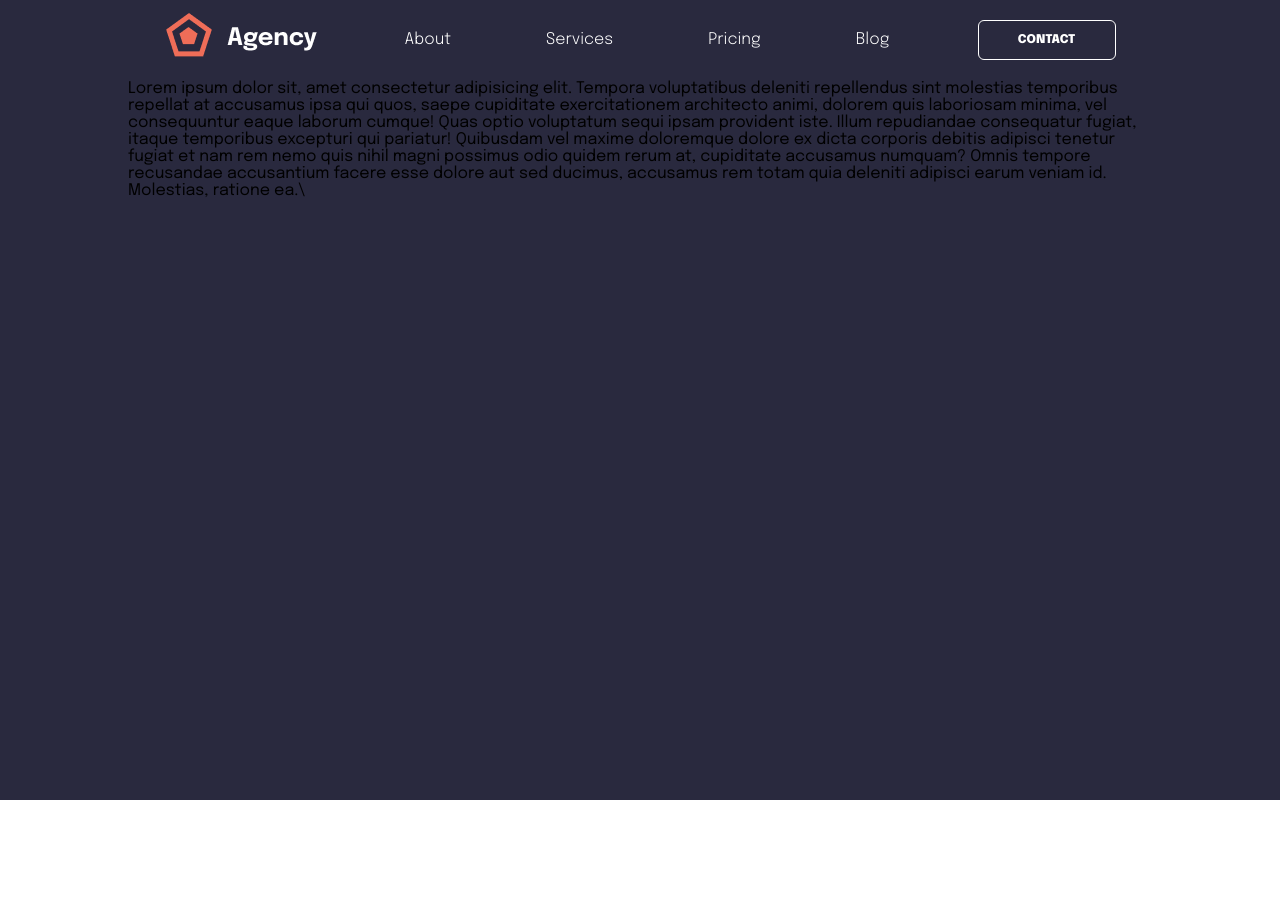
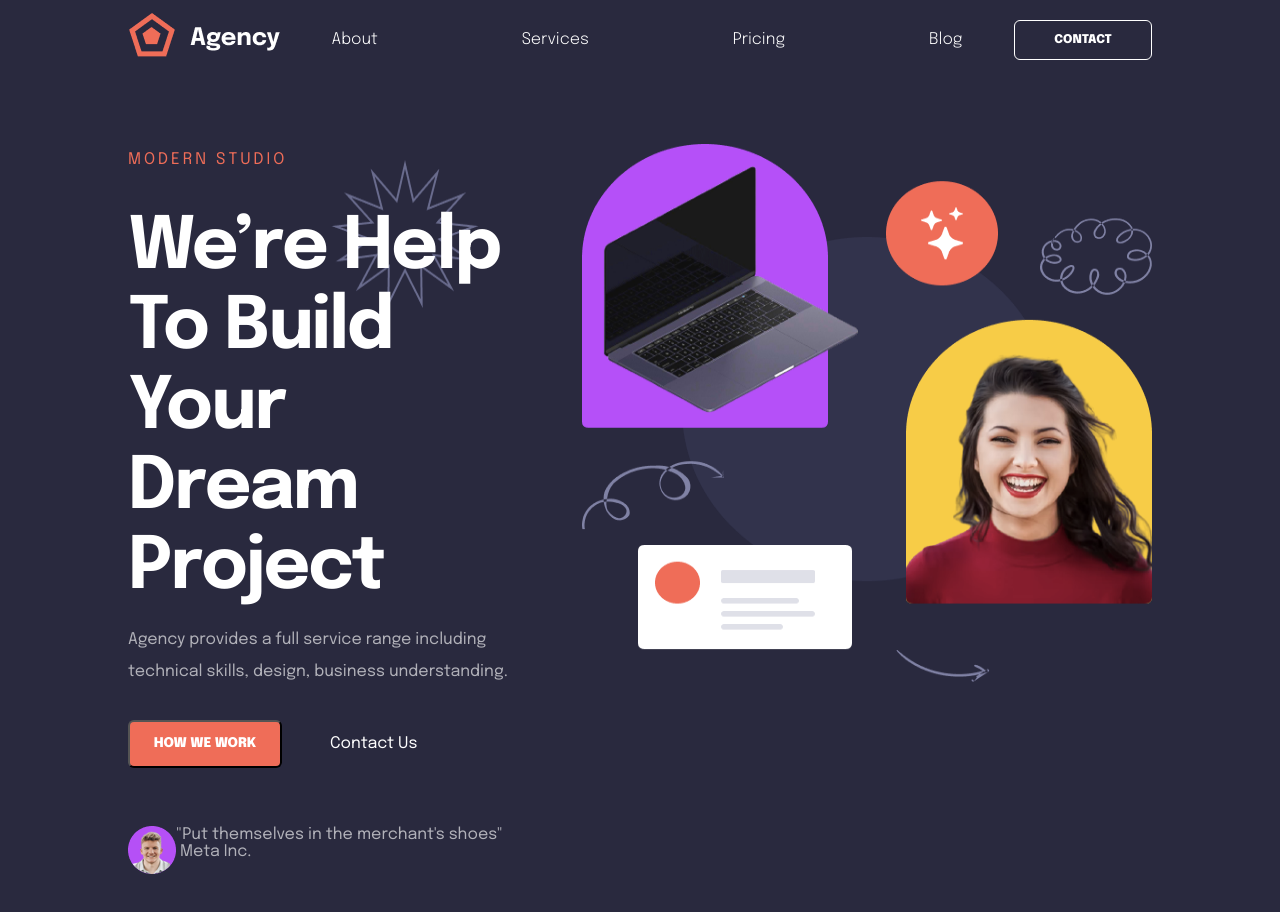
Before and after one commit to Kaushall-raut/Theemwiz-assignment, a plain HTML site: page index.html in a window 1280 px wide. Before the commit the page ends 800 px from the top, so only its background shows below. Drawn offline with Linux system fonts and the light colour scheme.

Commit message:
hero section added

```diff
--- a/index.html
+++ b/index.html
@@ -13,7 +13,7 @@
     <section class="main-section">
       <!--Navbar section  start     -->
 
-      <header>
+      <header class="container">
         <nav class="flex">
           <div class="logo">
             <span><img src="./src/images/logo.png" alt="logo" /></span>
@@ -32,22 +32,37 @@
 
       <!-- Navbar  section end     -->
 
-      <section class="hero">
-        <p>
-          Lorem ipsum dolor sit, amet consectetur adipisicing elit. Tempora
-          voluptatibus deleniti repellendus sint molestias temporibus repellat
-          at accusamus ipsa qui quos, saepe cupiditate exercitationem architecto
-          animi, dolorem quis laboriosam minima, vel consequuntur eaque laborum
-          cumque! Quas optio voluptatum sequi ipsam provident iste. Illum
-          repudiandae consequatur fugiat, itaque temporibus excepturi qui
-          pariatur! Quibusdam vel maxime doloremque dolore ex dicta corporis
-          debitis adipisci tenetur fugiat et nam rem nemo quis nihil magni
-          possimus odio quidem rerum at, cupiditate accusamus numquam? Omnis
-          tempore recusandae accusantium facere esse dolore aut sed ducimus,
-          accusamus rem totam quia deleniti adipisci earum veniam id. Molestias,
-          ratione ea.\
-        </p>
+      <!-- hero section start     -->
+
+      <section class="hero container grid">
+        <div>
+          <div>
+            <h5>MODERN STUDIO</h5>
+            <h1>We’re Help <span class="star"><img src="./src/images/Star.png" alt=""></span>  </br> To Build Your Dream Project</h1>
+            <div class="hero-text">
+              <p>
+                Agency provides a full service range including technical skills,
+                design, business understanding.
+              </p>
+            </div>
+          </div>
+          <div class="btn flex">
+            <button class="work">How We work</button>
+            <button class="contact"> contact us</button>
+          </div>
+          <div class="user-logo flex">
+            <img src="./src/images/user.png" alt="user logo">
+            <pre>"Put themselves in the merchant's shoes" </br> Meta Inc.
+            </pre>
+
+          </div>
+        </div>
+        <div class="image-container">
+          <img src="./src/images/hero-section.png" alt="hero-section logo" />
+        </div>
       </section>
+
+      <!-- hero section end     -->
     </section>
   </body>
 </html>
--- a/style.css
+++ b/style.css
@@ -12,22 +12,27 @@
 .grid {
   display: grid;
 }
+body {
+  height: 100vh;
+  background-color: #29293e;
+}
 
 .main-section {
   height: 100vh;
-  background-color: #29293e;
+}
+.container {
+  margin: auto 10%;
 }
 
 /*! Nav css */
 
 header {
   height: 5rem;
-  margin: auto 10%;
   color: white;
 }
 
 nav {
-  justify-content: space-around;
+  justify-content: space-between;
   align-items: center;
   height: 5rem;
 
@@ -37,11 +42,11 @@ nav {
   }
 
   .nav-menu {
-    justify-content: space-evenly;
+    justify-content: space-between;
     gap: 5rem;
     align-items: center;
     text-transform: capitalize;
-    width: 515px;
+    width: 631px;
     font-weight: 300;
     font-size: 16px;
     line-height: 32px;
@@ -64,7 +69,89 @@ nav {
     border-radius: 6px;
   }
 }
+/* hero section */
+.hero {
+  grid-template-columns: repeat(2, 1fr);
+  margin-top: 4rem;
+  gap: 4rem;
+  img {
+    width: 570px;
+    height: 560px;
+  }
 
-.hero {
-  margin: auto 10%;
+  h5 {
+    color: #ef6d58;
+    font-weight: 400;
+    font-size: 16px;
+    letter-spacing: 3px;
+    line-height: 32px;
+  }
+  h1 {
+    max-width: 523px;
+    position: relative;
+    margin-top: 2rem;
+    font-weight: 700;
+    font-size: 72px;
+    line-height: 80px;
+    letter-spacing: -2px;
+    color: white;
+    .star {
+      img {
+        position: absolute;
+        z-index: -1;
+        top: -12%;
+        left: 52%;
+        height: 148px;
+        width: 148px;
+      }
+    }
+  }
+
+  .hero-text {
+    max-width: 470px;
+    margin-top: 1rem;
+    color: #ffffffa3;
+    font-weight: 400;
+    font-size: 16px;
+    line-height: 32px;
+  }
+
+  .user-logo {
+    margin: 3.6rem  0;
+    align-items: start;
+    img {
+      width: 48px;
+      height: 48px;
+    }
+    pre{
+        /* padding-left: 1px; */
+        color: #FFFFFFA3;
+        /* line-break:strict; */
+    }
+  }
 }
+
+.btn {
+  margin: 2rem 0;
+  gap: 3rem;
+  .contact {
+    text-transform: capitalize;
+
+    background-color: transparent;
+    border: 0;
+    color: #ffffff;
+    font-weight: 400;
+    font-size: 16px;
+    line-height: 32px;
+  }
+  .work {
+    text-transform: uppercase;
+    background-color: #ef6d58;
+    color: white;
+    height: 48px;
+    width: 154px;
+    font-weight: 900;
+    line-height: 100%;
+    border-radius: 6px;
+  }
+}
```
Also changed, not shown: src/images/Star.png (added), src/images/user.png (added).
